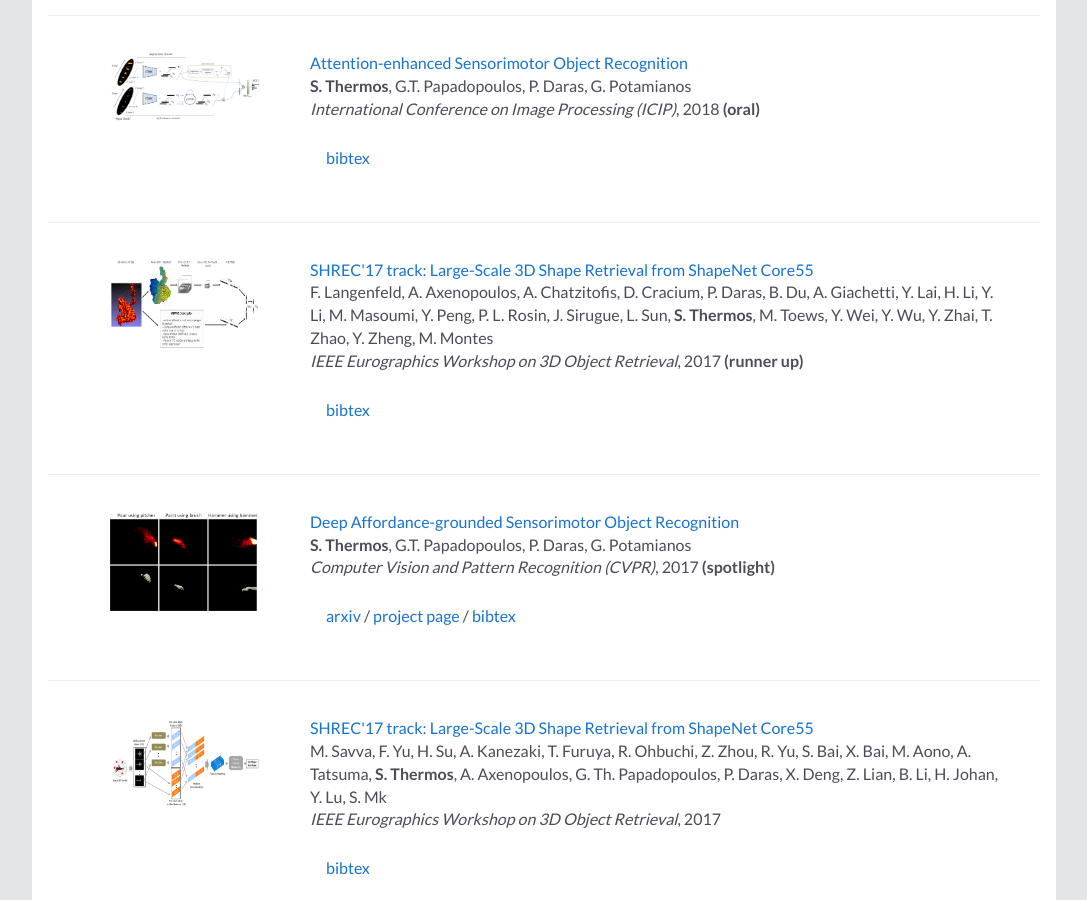
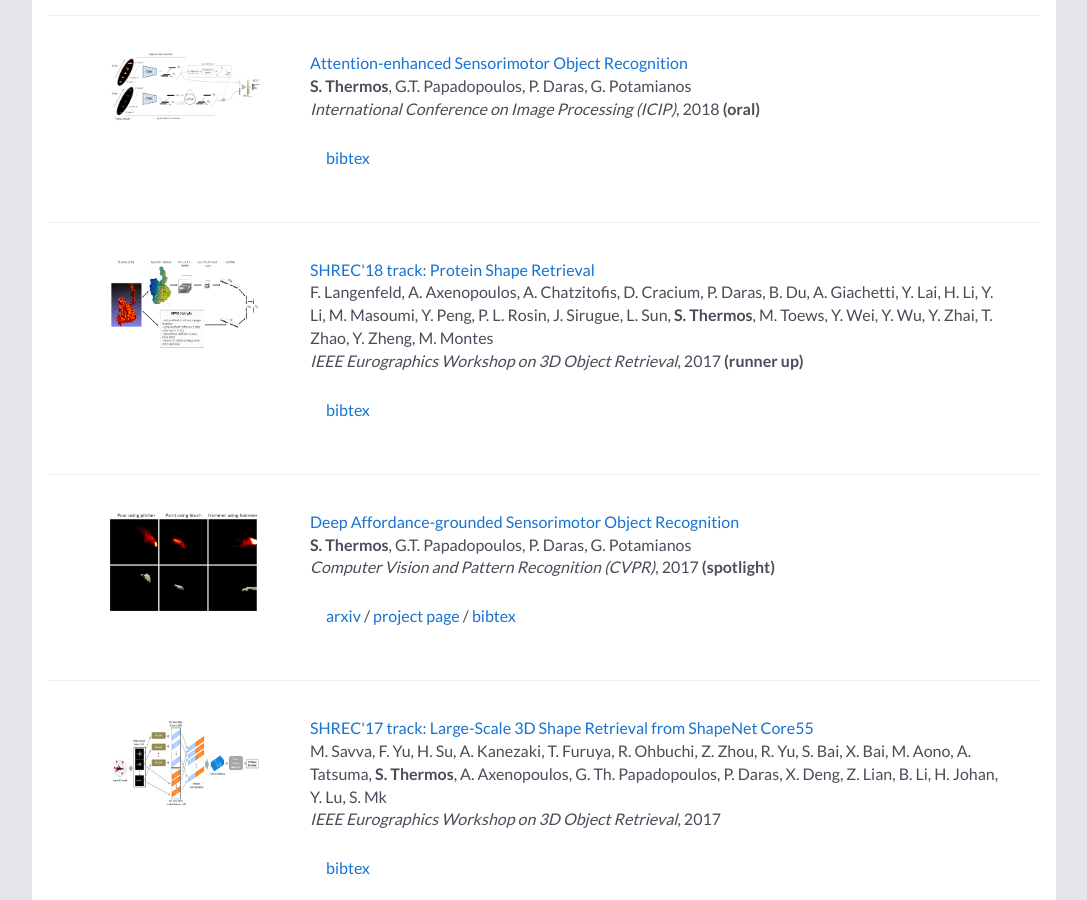
Before and after one commit to spthermo/spthermo.github.io, a Jekyll site: the page built from index.md, in a window 1280 px wide and 900 px high, scrolled down 1128 px. Shown: the whole window, without its empty margins (96-1183 px from the left). Built offline with Jekyll 4.4.1, drawn with Linux system fonts in a browser that asks for light colours; nearby versions of some CDN libraries; our own code applies the rules of GitHub Pages for plain Markdown files.

Commit message:
Update default.html

```diff
--- a/_layouts/default.html
+++ b/_layouts/default.html
@@ -149,7 +149,7 @@
       <table width="900" align="center" border="0" cellpadding="0">
         <td width="25%" valign="top"><img src="assets/images/shrec2018.png" alt="game" width="150" height="90" style="border-style: none">
         <td width="75%" valign="top">
-          <p><a href="https://www.iti.gr/iti/files/document/publications/Protein_Shape_Retrieval_manuscript.pdf"><heading>SHREC'17 track: Large-Scale 3D Shape Retrieval from ShapeNet Core55</heading></a><br>
+          <p><a href="https://www.iti.gr/iti/files/document/publications/Protein_Shape_Retrieval_manuscript.pdf"><heading>SHREC'18 track: Protein Shape Retrieval</heading></a><br>
           F. Langenfeld, A. Axenopoulos, A. Chatzitofis, D. Cracium, P. Daras, B. Du, A. Giachetti, Y. Lai, H. Li, Y. Li, M. Masoumi, Y. Peng, P. L. Rosin, J. Sirugue, L. Sun, <strong>S. Thermos</strong>, M. Toews, Y. Wei, Y. Wu, Y. Zhai, T. Zhao, Y. Zheng, M. Montes<br>
           <em>IEEE Eurographics Workshop on 3D Object Retrieval</em>, 2017 <strong>(runner up)</strong><br>
 
```
